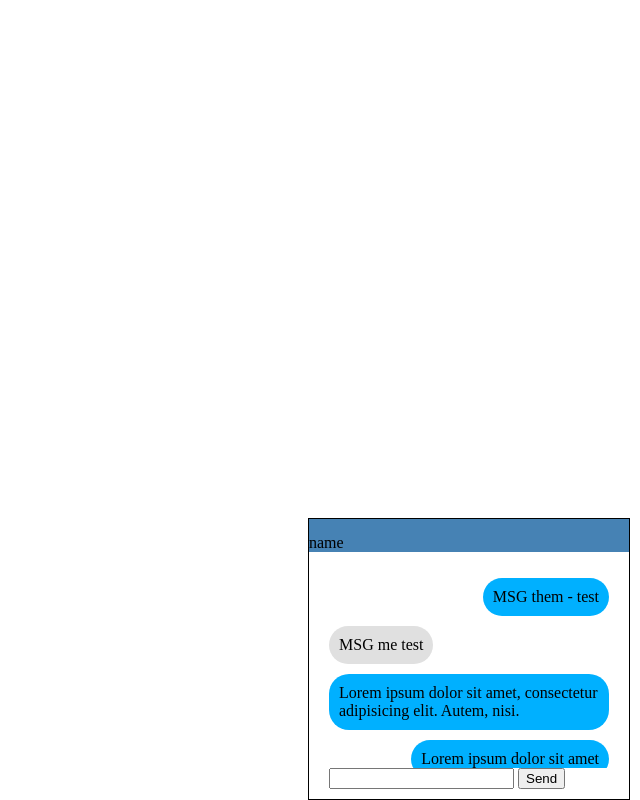
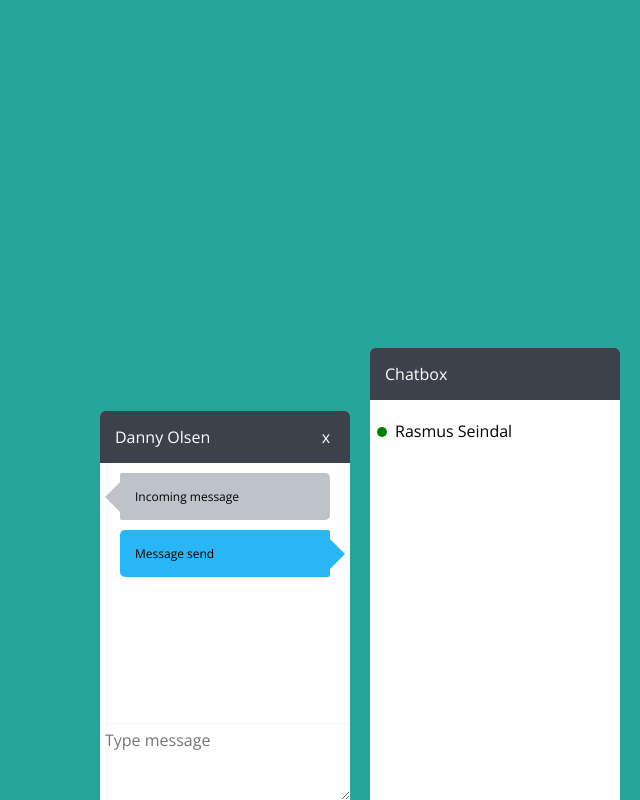
Before and after one commit to DevDanny/web-dev-2016, a PHP site: page /chat.html in a window 1280 px wide. Shown: the whole page, without its empty margins (640-1280 px from the left). Run offline with PHP 8.4, Linux system fonts and the light colour scheme; some libraries are stand-ins or nearby versions.

Commit message:
Chat
# Conflicts:
#	kea-web-dev-exam/users.json
chat ting

```diff
--- a/kea-web-dev-exam/chat.html
+++ b/kea-web-dev-exam/chat.html
@@ -3,7 +3,140 @@
 <head>
 	<title>chat</title>
 	<style type="text/css">
-		#chat-container {
+		@import url('https://fonts.googleapis.com/css?family=Open+Sans:300,300i,400,400i,600,700,800');
+
+		body{
+			background-color: #26A69A;
+			margin:  0px;
+			padding: 0px;
+			font-family: "Open Sans", sans-serif;
+
+		}
+
+		.chat-box, .msg-box{
+			position: fixed;
+			bottom: 0px;
+			right: 20px;
+			background-color: white;
+			width: 250px;
+
+			border-radius: 5px 5px 0 0;
+
+		}
+
+		.chat-head, .msg-head{
+			cursor: pointer;
+			background-color: #3d414c;
+			color: white;
+			padding: 15px;
+			border-radius: 5px 5px 0 0;
+		}
+
+		.chat-body{
+			height: 400px;
+		}
+
+		.user{
+			cursor: pointer;
+			padding:20px 25px;
+			position: relative;
+		}
+
+		.user:hover{
+			background-color: #f8f8f8;
+		}
+
+		.user:before{
+			content:"";
+			position: absolute;
+			left:7px;
+			top: 27px;
+			width: 10px;
+			height: 10px;
+			border-radius: 50px;
+			background-color: green;
+		}
+
+		.msg-box{
+			bottom: -5px;
+			background-color: white;
+			width: 250px;
+			right: 290px;
+		}
+
+		.close{
+			display: inline-block;
+			position: absolute;
+			right: 20px;
+		}
+
+		.msg-body{
+			height: 250px;
+			font-size: 12px;
+		}
+
+		.msg-input{
+			width: 100%;
+			padding: 5px;
+			font-family: "Open Sans", sans-serif;
+			font-size: 16px;
+    		-webkit-box-sizing: border-box;
+     		-moz-box-sizing: border-box;
+            box-sizing: border-box;
+            border:none;
+            border-top: 1px solid #f8f8f8;
+		}
+
+		.msg-in{
+			margin-top: 10px;
+			margin-right:20px;
+			margin-left: 20px;
+			padding: 15px;
+			background-color: #bdc3c7;
+			position: relative;
+			border-radius: 2px 5px 5px 2px;
+		}
+
+		.msg-in:before{
+			position: absolute;
+			left:-30px;
+			top:9px;
+			content: "";
+			width: 0px;
+			height: 0px;
+			border: 15px solid;
+			border-color: transparent #bdc3c7 transparent transparent;
+		}
+
+		.msg-out{
+			margin-top: 10px;
+			margin-right:20px;
+			margin-left: 20px;
+			padding: 15px;
+			background-color: #29B6F6;
+			position: relative;
+			border-radius: 5px 2px 2px 5px;
+		}
+
+		.msg-out:before{
+			position: absolute;
+			right:-30px;
+			top:9px;
+			content: "";
+			width: 0px;
+			height: 0px;
+			border: 15px solid;
+			border-color: transparent transparent transparent #29B6F6;
+		}
+
+		.msg-input::-webkit-input-placeholder { /* Chrome/Opera/Safari */
+  			font
+		}
+
+
+
+
+		/*#chat-container {
 			display: flex;
 			flex-direction: column;
 			width: 40vh;
@@ -56,15 +189,37 @@
      p.me {
      	margin: 10px auto 0 0;
         background-color: #E0E0E0;
-      }
-
+      }*/
 
 
 	</style>
+
 </head>
 <body>
 
-<div id="chat-container">
+
+	<div class="chat-box">
+		<div class="chat-head">Chatbox</div>
+		<div class="chat-body">
+			<div class="user">Rasmus Seindal</div>
+		</div>
+	</div>
+
+	<div class="msg-box">
+		<div class="msg-head">Danny Olsen
+			<div class="close">x</div>
+		</div>
+		<div class="msg-body">
+			<div class="msg-in">Incoming message</div>
+			<div class="msg-out">Message send</div>
+		</div>
+		<div class="msg-footer">
+			<textarea class="msg-input" rows="3" type="text" name="message" placeholder="Type message"></textarea>
+		</div>
+
+	</div>
+
+<!-- <div id="chat-container">
 	<p id="chat-header">name</p>
 	<div class="chat-wrapper">
 		<blockquote class="chat">
@@ -95,20 +250,44 @@
 		<input  id="chat" type="text" name="input">
 	  	<button id="send">Send</button>
 	</div>
-	</div>
+	</div> -->
 
-
-
-</div>
 	<script src="https://ajax.googleapis.com/ajax/libs/jquery/3.1.1/jquery.min.js"></script>
 
 	<script type="text/javascript">
 
+	$(".chat-head").click(function(){
+		$(".chat-body").toggle("fast");
+	})
+
+	$(".msg-head").click(function(){
+		$(".msg-body").toggle("fast");
+		$(".msg-footer").toggle("fast");
+	})
+
+//GET USERS FOR THE ADMIN
+	setInterval(function(){
+		var getUserUrl = "http://localhost:8888/web-dev-2016/kea-web-dev-exam/service-get-users.php"
+
+		$.ajax({
+		  url  : getUserUrl,
+		  type : "GET",
+		  cache: false
+		}).done(function(jData) {
+			console.log(jData)
+		  for (var i = 0; i < jData.length; i++) {
+
+		  }
+		});
+
+	}, 5000)
+
 	$("#send").click(function(){
-		var chatUsername = $("#chat-header").val();
+		var chatUsername = $("#chat-header").text();
 		var messeage = $("#chat").val();
 
 		var finalUrl = "service-send-chat.php?message="+messeage+"&username="+chatUsername;
+		console.log(chatUsername+" writes "+messeage);
 
 		$.ajax({
 		  url  : finalUrl,
--- a/kea-web-dev-exam/create-user.php
+++ b/kea-web-dev-exam/create-user.php
@@ -16,6 +16,7 @@
 
 		if($userEmail == $sUserEmailFromFile){
 			$exists = true;
+			break;
 		}
 	}
 	if($exists != true){
```
Also changed, not shown: kea-web-dev-exam/chat.json (+36 -0 lines), kea-web-dev-exam/service-get-users.php (added, +21 -0 lines).
